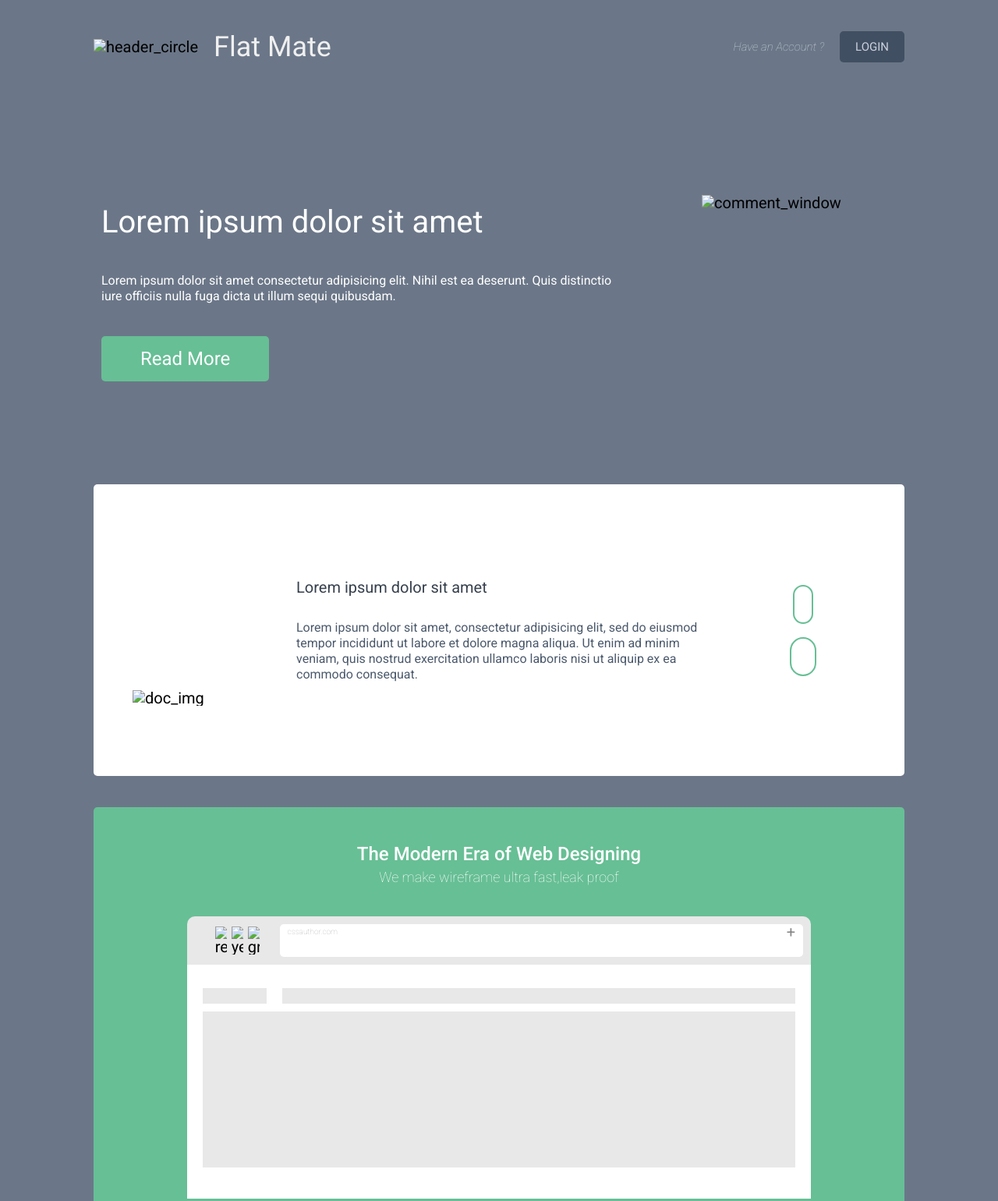
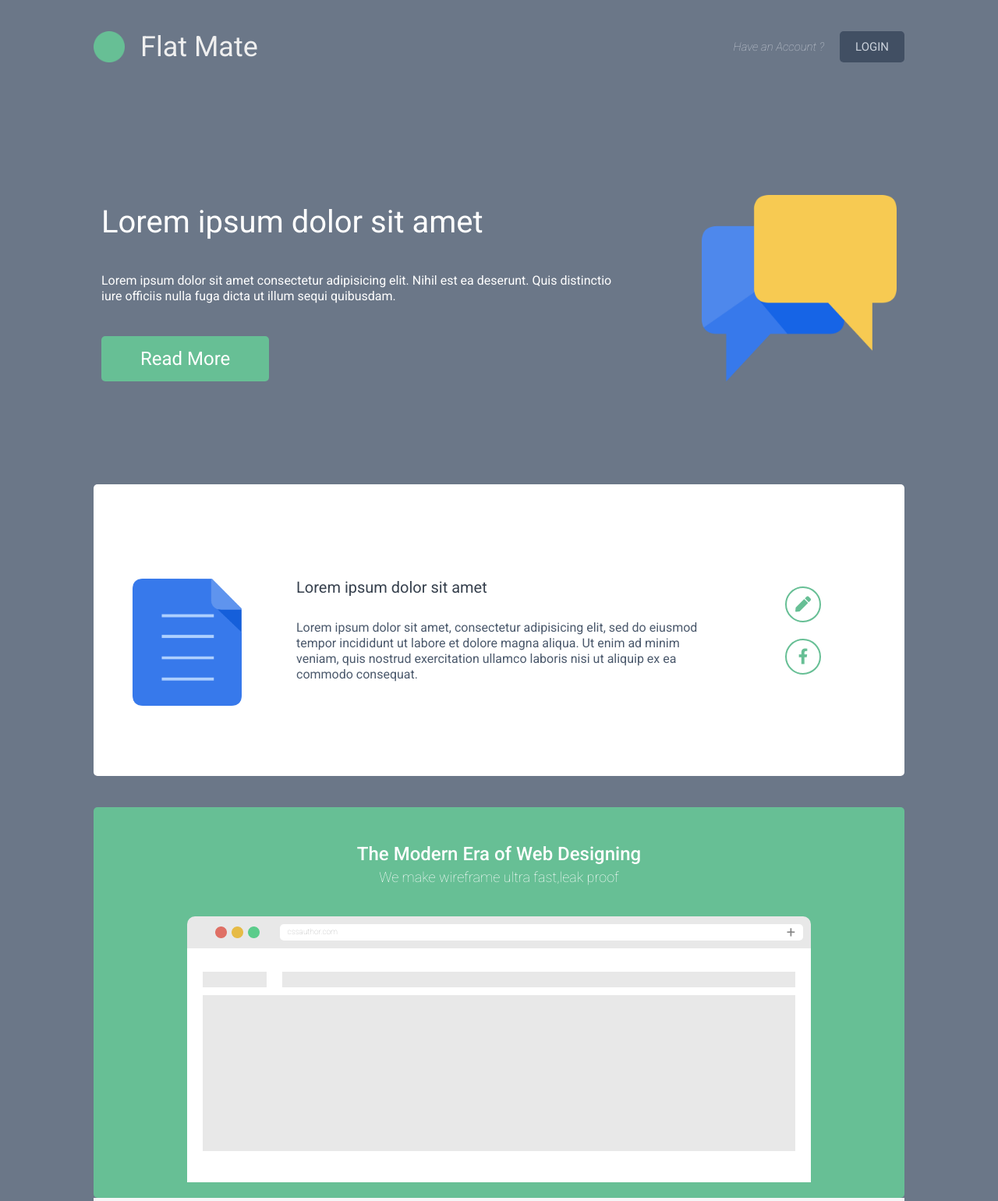
Before and after one commit to chillhaze/flat-mate, a plain HTML site: page index.html in a window 1280 px wide. Shown: the top 1540 px of the page at 78% size. Drawn offline with Linux system fonts and the light colour scheme; the site is published under a folder, as on GitHub Pages, so addresses that start at the root find nothing.

Commit message:
path fix commit

```diff
--- a/index.html
+++ b/index.html
@@ -11,7 +11,7 @@
     <link
       rel="stylesheet"
       type="text/css"
-      href="/fonts/font-awesome/all.min.css"
+      href="fonts/font-awesome/all.min.css"
     />
     <title>FLAT MATE</title>
   </head>
@@ -23,7 +23,7 @@
           <div>
             <img
               class="logo-img"
-              src="/img/header_circle.png"
+              src="img/header_circle.png"
               alt="header_circle"
             />
           </div>
@@ -50,7 +50,7 @@
           <div class="wp-img-block">
             <img
               class="comment-img"
-              src="/img/comment_window.png"
+              src="img/comment_window.png"
               alt="comment_window"
             />
           </div>
@@ -60,7 +60,7 @@
           <div class="doc-img">
             <img
               class="doc-img-position"
-              src="/img/doc_img.png"
+              src="img/doc_img.png"
               alt="doc_img"
             />
           </div>
@@ -84,9 +84,9 @@
           <p class="screen-text">We make wireframe ultra fast,leak proof</p>
           <div class="screen-browser">
             <div class="browser-dots">
-              <img src="/img/red_dot_img.png" alt="red_dot_img" />
-              <img src="/img/yellow_dot_img.png" alt="yellow_dot_img" />
-              <img src="/img/green_dot_img.png " alt="green_dot_img" />
+              <img src="img/red_dot_img.png" alt="red_dot_img" />
+              <img src="img/yellow_dot_img.png" alt="yellow_dot_img" />
+              <img src="img/green_dot_img.png " alt="green_dot_img" />
             </div>
             <div class="browser-input">
               <div class="browser-web-page">cssauthor.com</div>
@@ -169,12 +169,12 @@
           <div class="form-img">
             <img
               class="bg_for_envelope"
-              src="/img/bg_for_envelope.png"
+              src="img/bg_for_envelope.png"
               alt="bg_for_envelope"
             />
             <img
               class="envelope_img"
-              src="/img/envelope_img.png"
+              src="img/envelope_img.png"
               alt="envelope_img"
             />
           </div>
@@ -222,7 +222,7 @@
         <div class="footer-logo">
           <img
             class="green_dot_img"
-            src="/img/green_dot_img.png"
+            src="img/green_dot_img.png"
             alt="green_dot_img"
           />
           <p class="footer-text">
```
